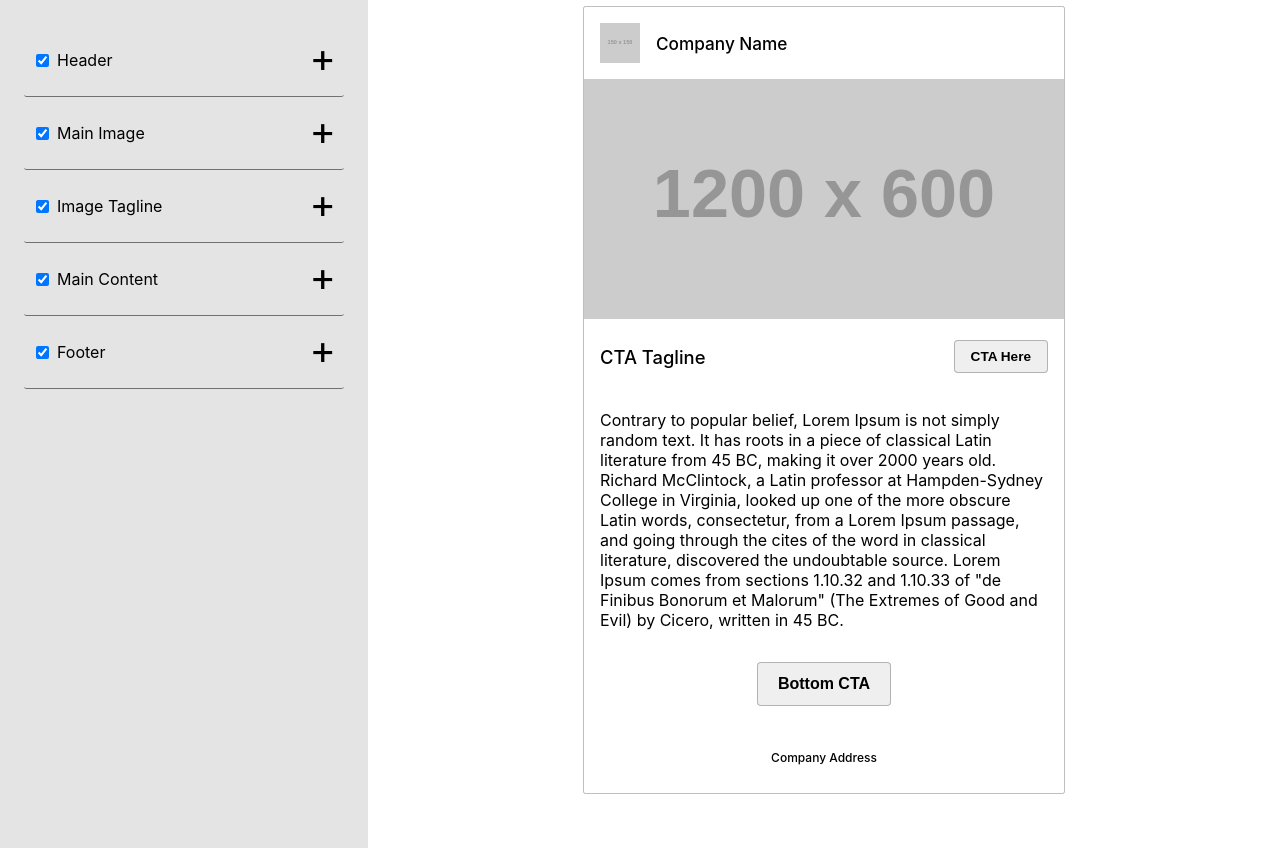
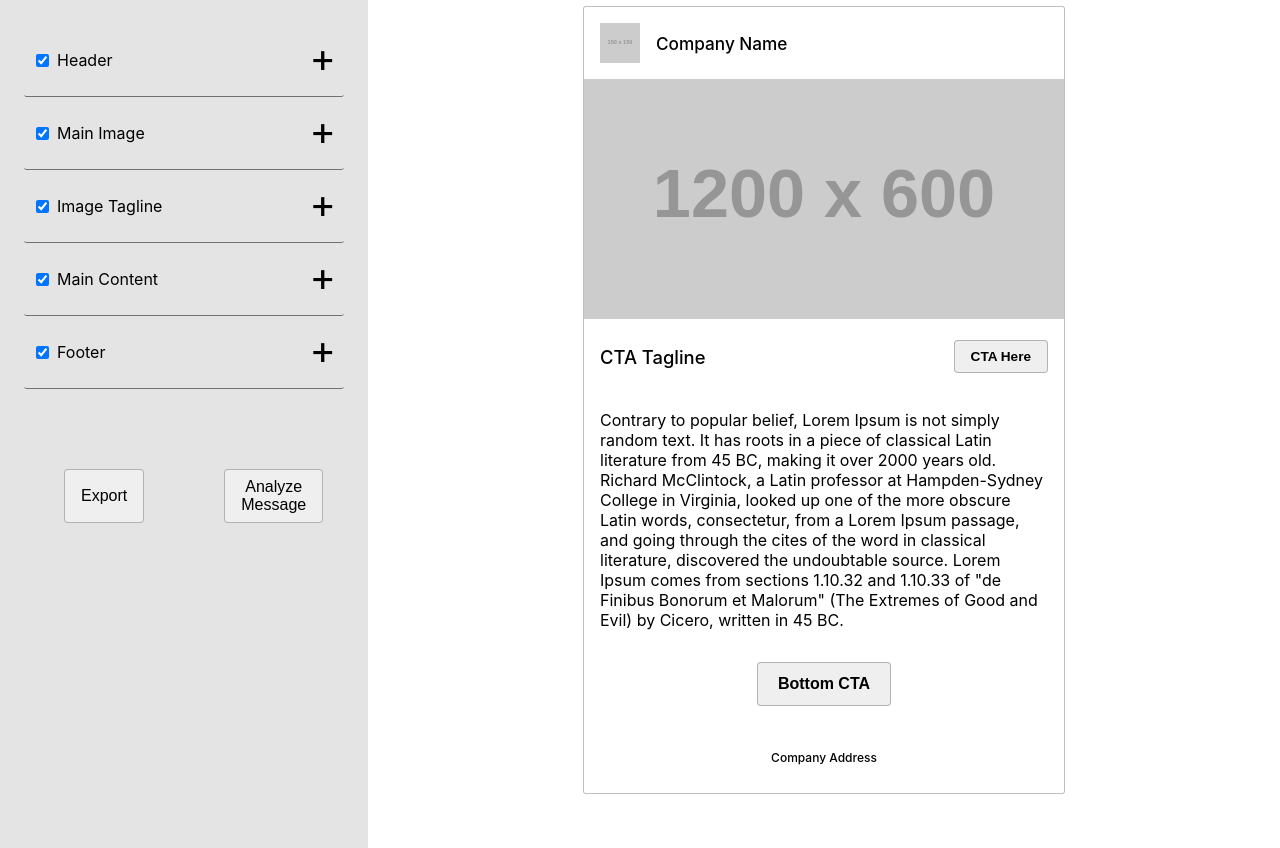
Before and after one commit to ryanbahan/easy-email-2020, a React (Create React App) app: page / in a window 1280 px wide. Built offline with nearby package versions, Linux system fonts and the light colour scheme.

Commit message:
Add buttons for exporting and analyzing

```diff
--- a/src/EmailComponents/Preview/Preview.css
+++ b/src/EmailComponents/Preview/Preview.css
@@ -4,4 +4,5 @@
   width: 30rem;
   max-height: 50rem;
   overflow: scroll;
+  pointer-events: none;
 }
--- a/src/FormComponents/Builder/Builder.css
+++ b/src/FormComponents/Builder/Builder.css
@@ -1,7 +1,21 @@
 .builder {
   min-width: 15rem;
-  min-height: 100vh;
+  height: 100vh;
   width: 25vw;
   padding: 1.5rem;
   background-color: #e4e4e4;
 }
+
+.buttons-wrapper {
+  display: flex;
+  justify-content: space-around;
+}
+
+.buttons-wrapper button {
+  padding: 0.5rem 1rem;
+  font-size: 1rem;
+  border: solid 0.5px rgba(0,0,0,0.25);
+  border-radius: 0.25rem;
+  margin: 5rem 2.5rem;
+  cursor: pointer;
+}
--- a/src/FormComponents/Builder/Builder.js
+++ b/src/FormComponents/Builder/Builder.js
@@ -12,5 +12,15 @@ export const Builder = props => {
     />
   ));
 
-  return <section className="builder">{menuContainers}</section>
+  return (
+  <section className="builder">
+    <div className="menu-containers-wrapper">
+      {menuContainers}
+    </div>
+    <div className="buttons-wrapper">
+      <button className="export">Export</button>
+      <button className="analyze">Analyze Message</button>
+    </div>
+  </section>
+  )
 }
```
